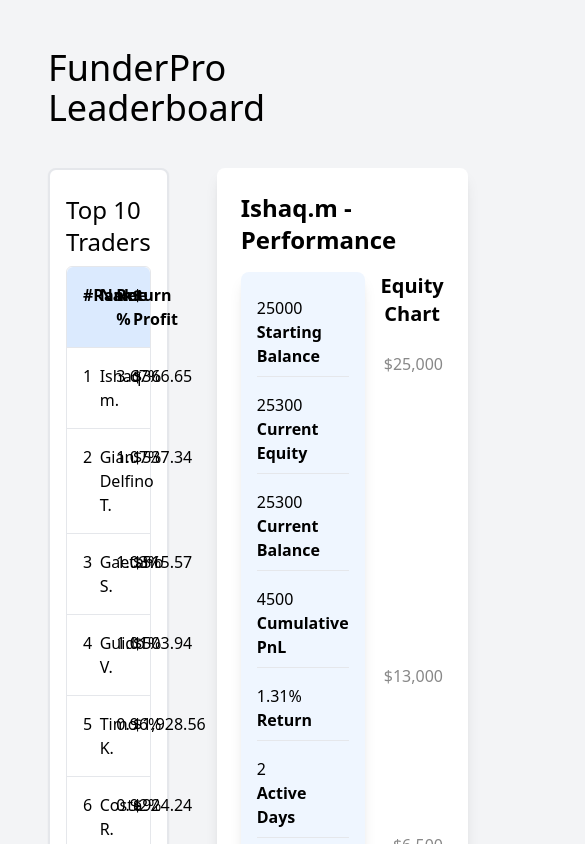
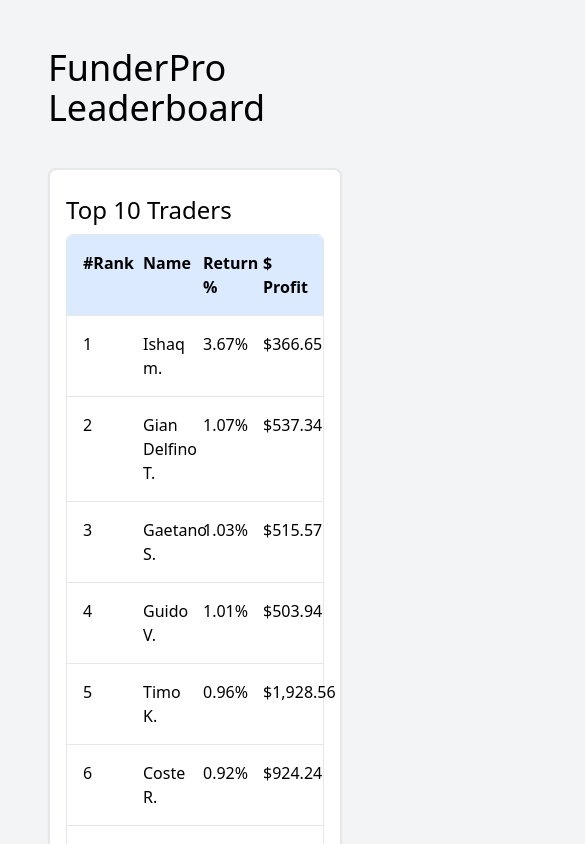
Before and after one commit to jayk-gupta/assignment, a React (Vite) app: page / in a window 390 px wide. Shown: the top 844 px of the page, 585 px wide, since content can reach past the window. Built offline with nearby package versions, Linux system fonts and the light colour scheme.

Commit message:
fixed responsiveness

```diff
--- a/src/App.tsx
+++ b/src/App.tsx
@@ -21,9 +21,9 @@
     <div className={styles.container}>
       <h1 className="text-4xl mb-10">FunderPro Leaderboard</h1>
       <main className="flex flex-col gap-12">
-        <div className="flex justify-between gap-12 md:flex-col lg:flex-row sm:flex-col">
+        <div className="flex flex-col justify-between gap-12 md:flex-col lg:flex-row sm:flex-col ">
           <LeaderBoard onTraderSelect={handleTraderSelect} />
-          <MetricsDetails selectedTrader={selectedTrader}/>
+          <MetricsDetails selectedTrader={selectedTrader} />
         </div>
         <div className="">
           <TradingLog selectedTrader={selectedTrader} />
--- a/src/components/Leaderboard/LeaderBoard.module.css
+++ b/src/components/Leaderboard/LeaderBoard.module.css
@@ -1,5 +1,5 @@
 .leaderboard {
-  @apply bg-white font-sans p-4 rounded-lg shadow-sm text-base border-2  md:w-full lg:w-1/2;
+  @apply bg-white font-sans p-4 rounded-lg shadow-sm text-base border-2  md:w-full lg:w-1/2 ;
 }
 
 .list {
--- a/src/components/Metrics Details/EquityChart.tsx
+++ b/src/components/Metrics Details/EquityChart.tsx
@@ -20,7 +20,7 @@
 
 const EquityChart = () => {
   return (
-    <div className="w-full h-[700px] md:h-[500px] sm:h-[400px] sm:pb-12">
+    <div className="w-full lg:h-[700px] md:h-[500px] sm:h-[400px] sm:pb-12 h-[400px] pb-12">
       <h2 className="text-xl font-semibold mb-4 text-center">Equity Chart</h2>
       <ResponsiveContainer width="100%" height="100%">
         <AreaChart
--- a/src/components/Metrics Details/MetricsDetails.tsx
+++ b/src/components/Metrics Details/MetricsDetails.tsx
@@ -33,7 +33,7 @@
         <h2 className="text-2xl font-semibold mb-4">
           {selectedTrader.username} -Performance
         </h2>
-        <div className="flex gap-4 md:flex-col lg:flex-col xl:flex-row sm:flex-col">
+        <div className="flex gap-4 md:flex-col lg:flex-col xl:flex-row sm:flex-col flex-col">
           <div className="mb-6  bg-blue-50 p-4 rounded-lg shadow-lg md:w-full md:text-base xl:w-1/4 ">
             {/* Table-like structure using ul and li */}
             <ul className={styles.metrics}>
--- a/src/components/Metrics Details/metricsDetails.module.css
+++ b/src/components/Metrics Details/metricsDetails.module.css
@@ -9,7 +9,8 @@
 
 /* Styling for the metric rows */
 .metricRow {
-  @apply flex flex-col justify-between py-2 border-b border-gray-200 md:gap-2;
+  @apply py-1 flex flex-col justify-between  border-b border-gray-200
+  sm:py-2 md:gap-2;
 }
 
 /* Title for each metric */
--- a/src/components/Trading log/tradingLog.module.css
+++ b/src/components/Trading log/tradingLog.module.css
@@ -2,7 +2,9 @@
 
 /* Container for the entire log */
 .tradingLog {
-  @apply p-4 bg-white shadow-lg rounded-lg w-full font-semibold;
+  @apply p-4 bg-white shadow-lg rounded-lg w-full font-semibold
+  overflow-scroll text-sm sm:text-base
+  ;
 }
 
 /* Styling for the column headers */
```
